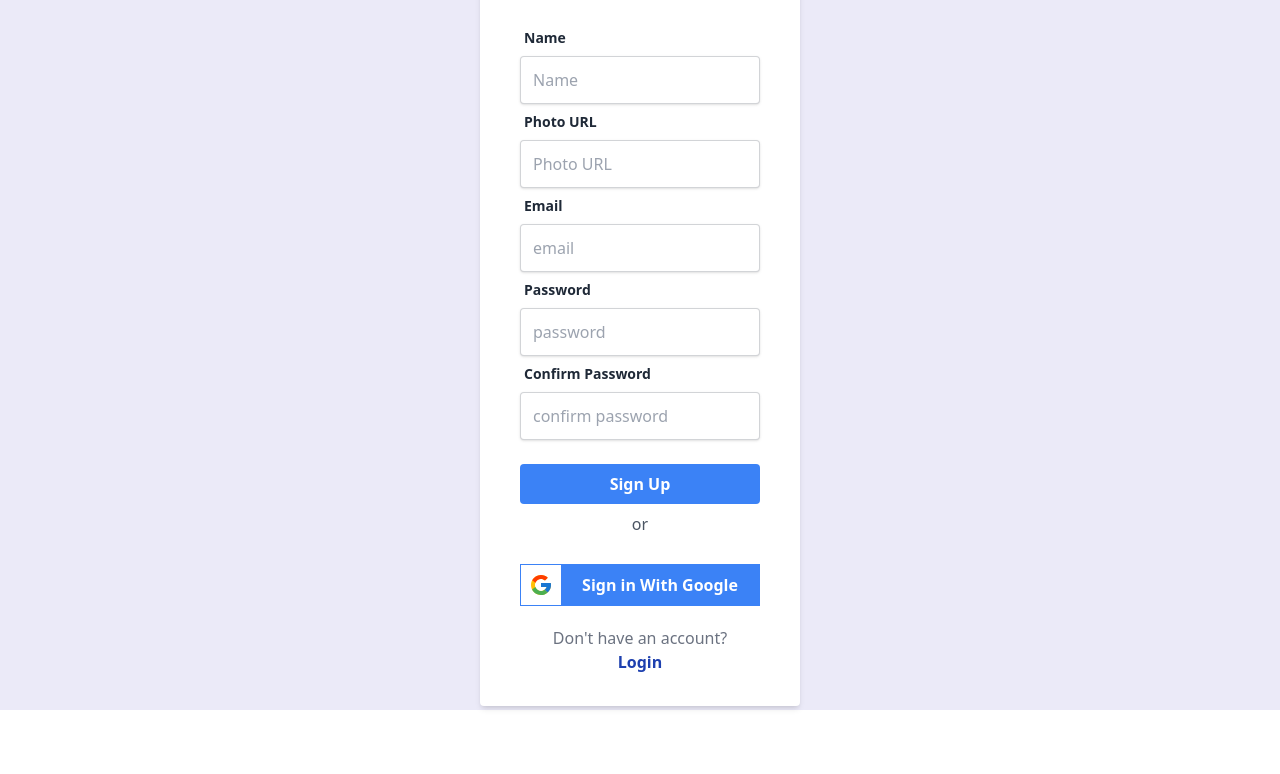
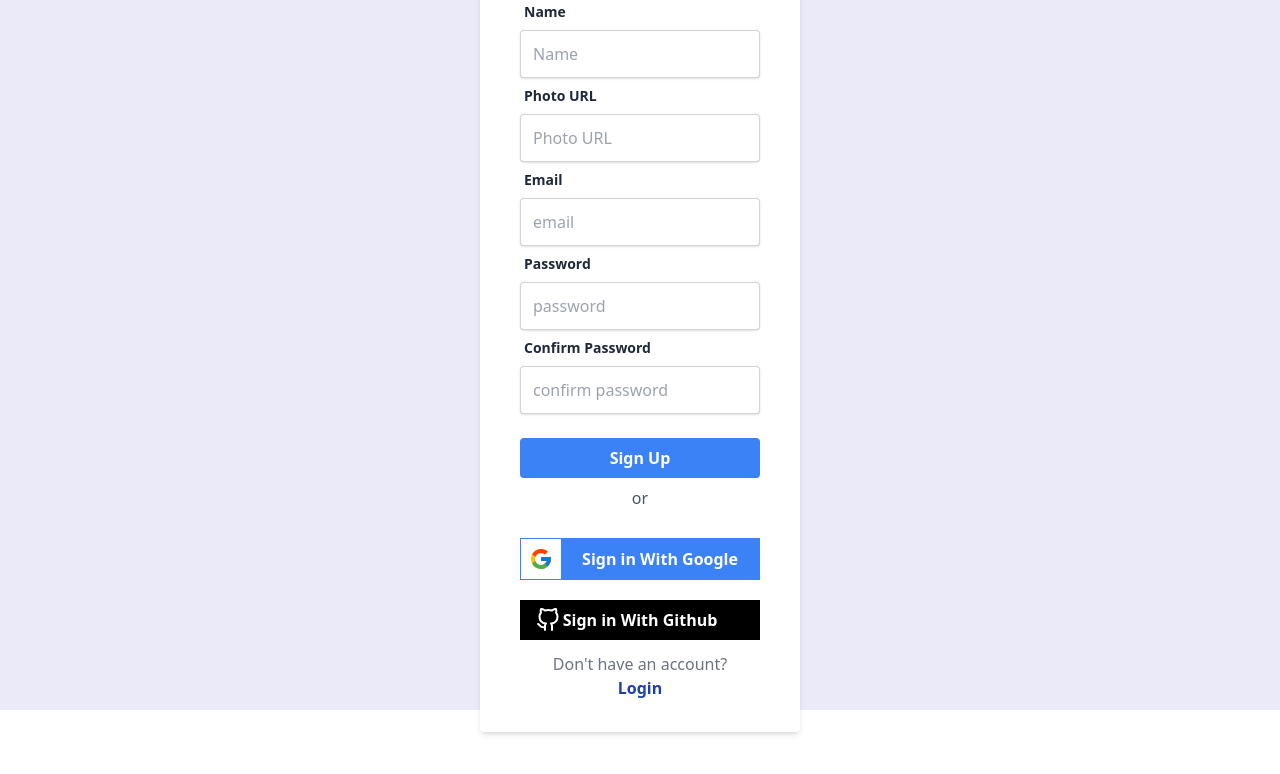
Before and after one commit to rabiulahsan/college-project-client, a React (Vite) app: page /signup in a window 1280 px wide. Shown: the top 774 px of the page. Built offline with nearby package versions, Linux system fonts and the light colour scheme; no server answers.

Commit message:
github sign in design

```diff
--- a/src/Pages/SignupPage/Sign.jsx
+++ b/src/Pages/SignupPage/Sign.jsx
@@ -5,6 +5,7 @@ import Swal from "sweetalert2";
 import { useState } from "react";
 import UseAuth from "../../Hook/UseAuth";
 import GoogleSignin from "../../Shared/GoogleSignin/GoogleSignin";
+import GithubSignin from "../../Shared/GithubSignin/GithubSignin";
 
 const Sign = () => {
   const {
@@ -195,6 +196,9 @@ const Sign = () => {
           <div className="my-5">
             <GoogleSignin></GoogleSignin>
           </div>
+          <div className="mb-3">
+            <GithubSignin></GithubSignin>
+          </div>
           <p className="flex flex-col text-center text-gray-500">
             Don&apos;t have an account?
             <Link to={"/login"}>
--- /dev/null
+++ b/src/Shared/GithubSignin/GithubSignin.jsx
@@ -0,0 +1,57 @@
+import { FiGithub } from "react-icons/fi";
+import UseAuth from "../../Hook/UseAuth";
+import { useLocation, useNavigate } from "react-router-dom";
+const GithubSignin = () => {
+  const { user, googleLogin } = UseAuth();
+  console.log(user);
+  const navigate = useNavigate();
+  const location = useLocation();
+
+  const from = location.state?.from?.pathname || "/";
+
+  const handleGithubSignIn = () => {
+    if (user) {
+      alert("At first logout");
+      return;
+    } else {
+      googleLogin()
+        .then((result) => {
+          const loggedInUser = result.user;
+          const saveUser = {
+            name: loggedInUser.displayName,
+            email: loggedInUser.email,
+            admitted: false,
+          };
+          fetch("https://college-facilities-server.vercel.app/users", {
+            method: "POST",
+            headers: {
+              "content-type": "application/json",
+            },
+            body: JSON.stringify(saveUser),
+          })
+            .then((res) => res.json())
+            .then(() => {
+              navigate(from, { replace: true });
+            });
+        })
+        .catch((error) => {
+          console.error(error);
+        });
+    }
+  };
+  return (
+    <div
+      className=" flex text-center  cursor-pointer font-semibold"
+      onClick={handleGithubSignIn}
+    >
+      <span className="bg-black w-full p-2 text-white relative">
+        <span className="text-2xl absolute left-4">
+          <FiGithub></FiGithub>
+        </span>
+        Sign in With Github
+      </span>
+    </div>
+  );
+};
+
+export default GithubSignin;
```
